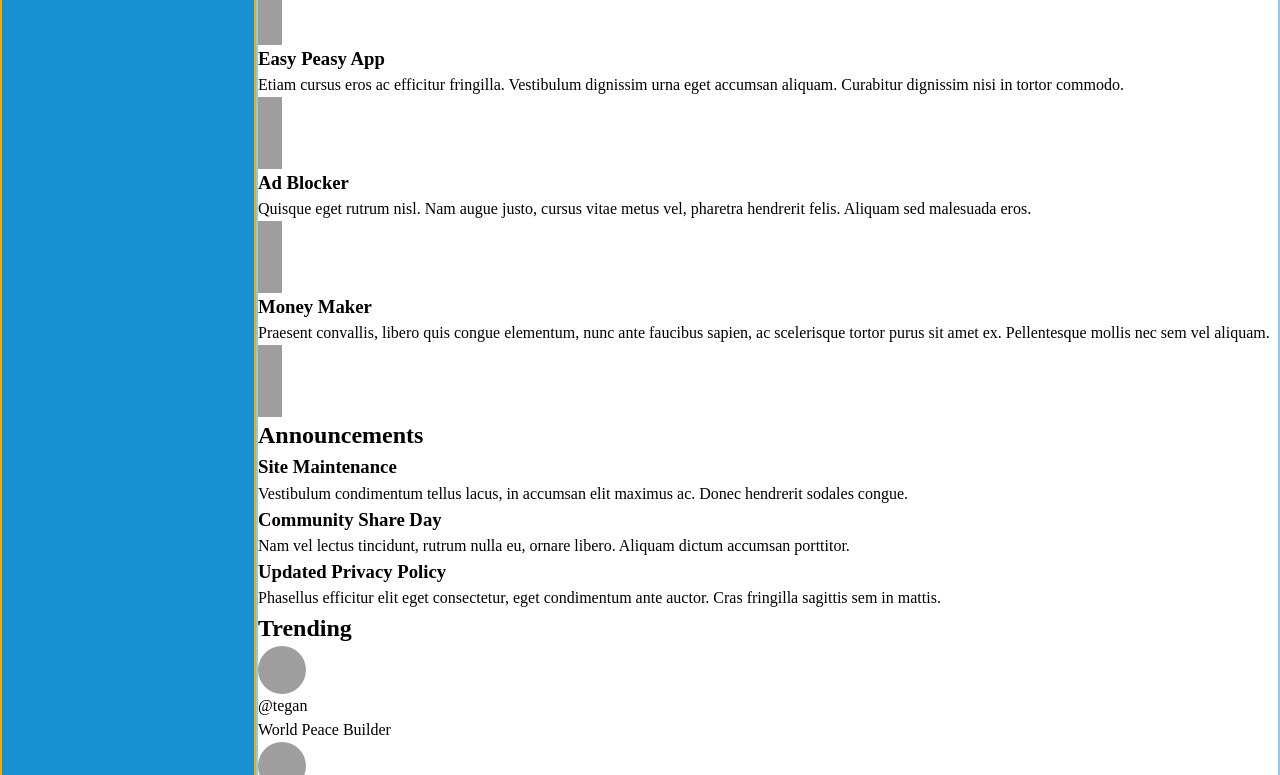
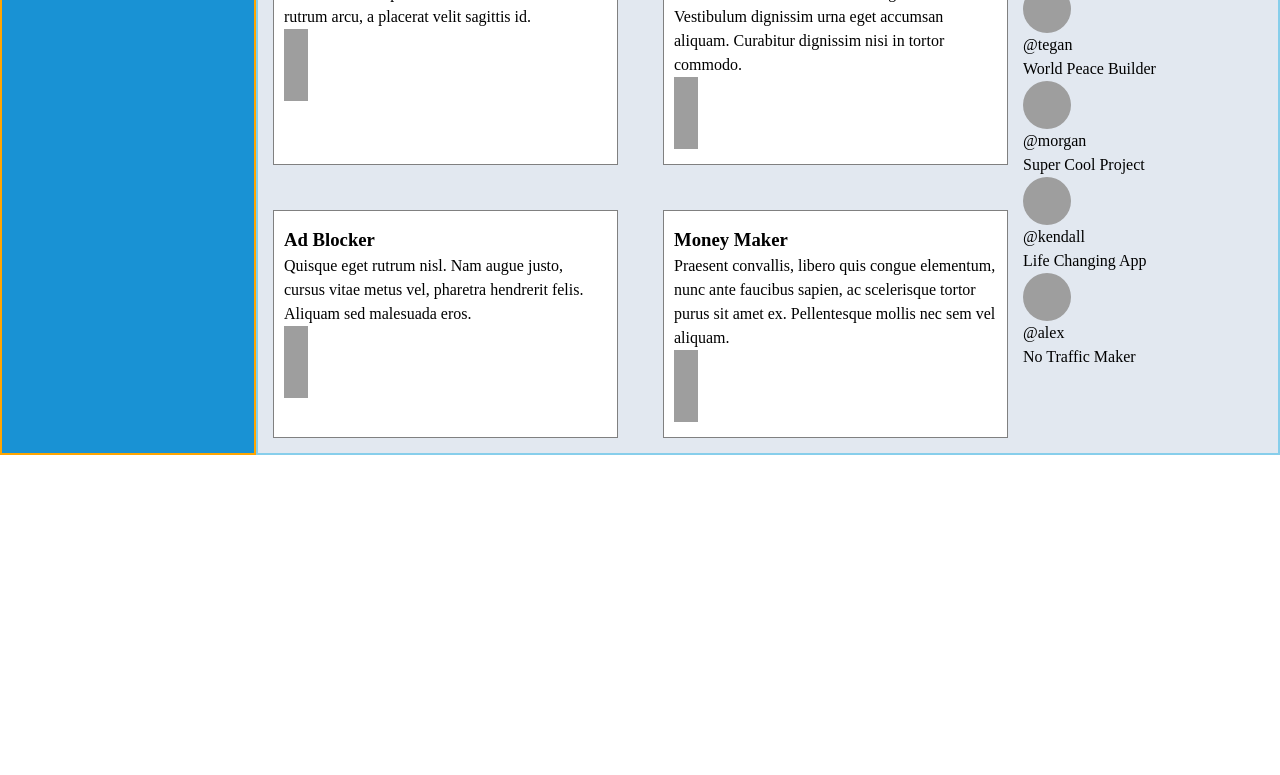
Before and after one commit to heidexdev/admin-dashboard, a plain HTML site: page index.html in a window 1280 px wide. Shown: the part 505-1280 px from the top of the page. After the commit the page ends 960 px from the top, so only its background shows below. Drawn offline with Linux system fonts and the light colour scheme; grey boxes are pictures that could not be loaded.

Commit message:
add basic grid layout style to main contents

```diff
--- a/style.css
+++ b/style.css
@@ -109,13 +109,28 @@ input {
   grid-template-columns: 2fr 1fr 3fr;
 }
 .header-user {
-    display: grid;
-    grid-template-columns: 1fr 5fr;
+  display: grid;
+  grid-template-columns: 1fr 5fr;
 }
 .header-options {
-    display: grid;
-    grid-template-columns: repeat(3,1fr);
+  display: grid;
+  grid-template-columns: repeat(3, 1fr);
 }
 .main {
   border: skyblue solid 2px;
+  display: grid;
+  grid-template-columns: 3fr 1fr;
+  background-color: #E2E8F0;
 }
+.main-contents {
+  display: grid;
+  grid-template-columns: 1fr 1fr;
+  grid-template-rows: repeat(3, 1fr);
+  gap: 15px;
+}
+.card {
+  border: 1px gray solid;
+  padding: 15px 10px ;
+  margin: 15px 15px;
+  background-color: #FFFFFF;
+}
```
